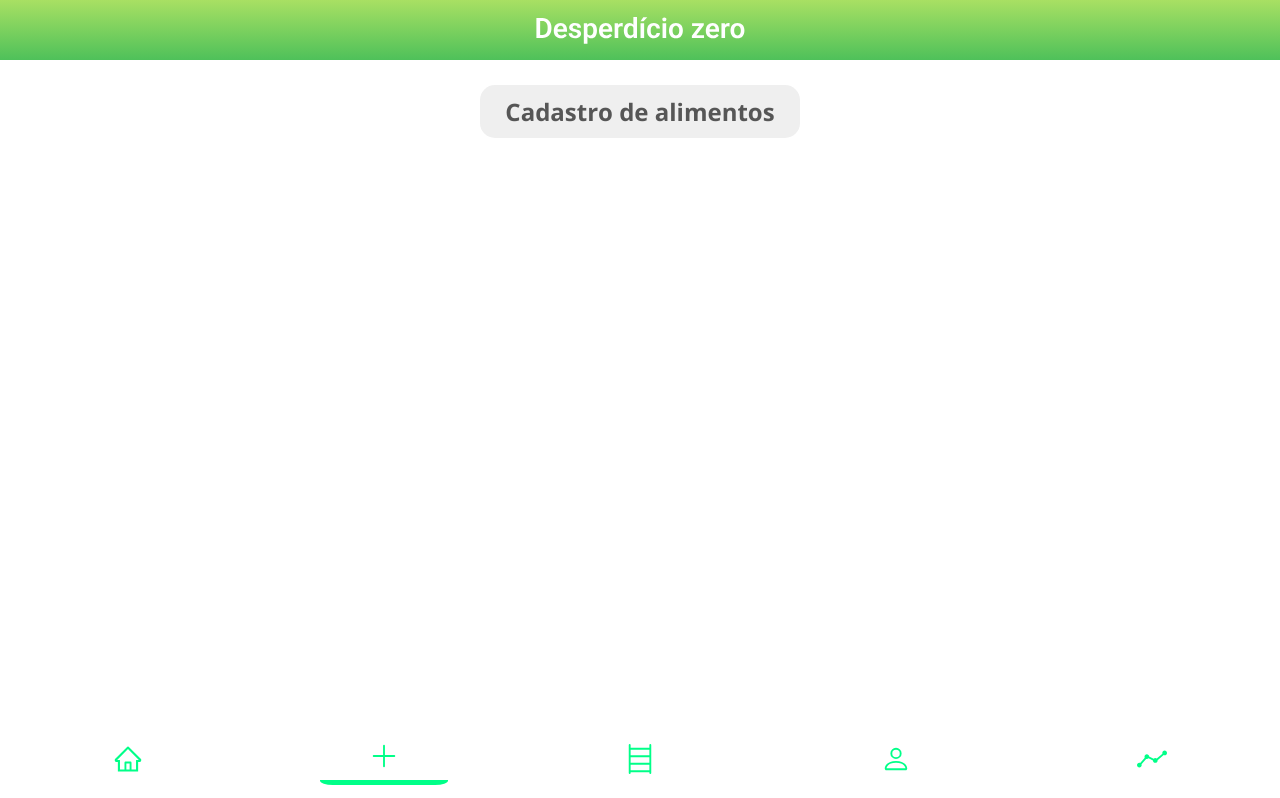
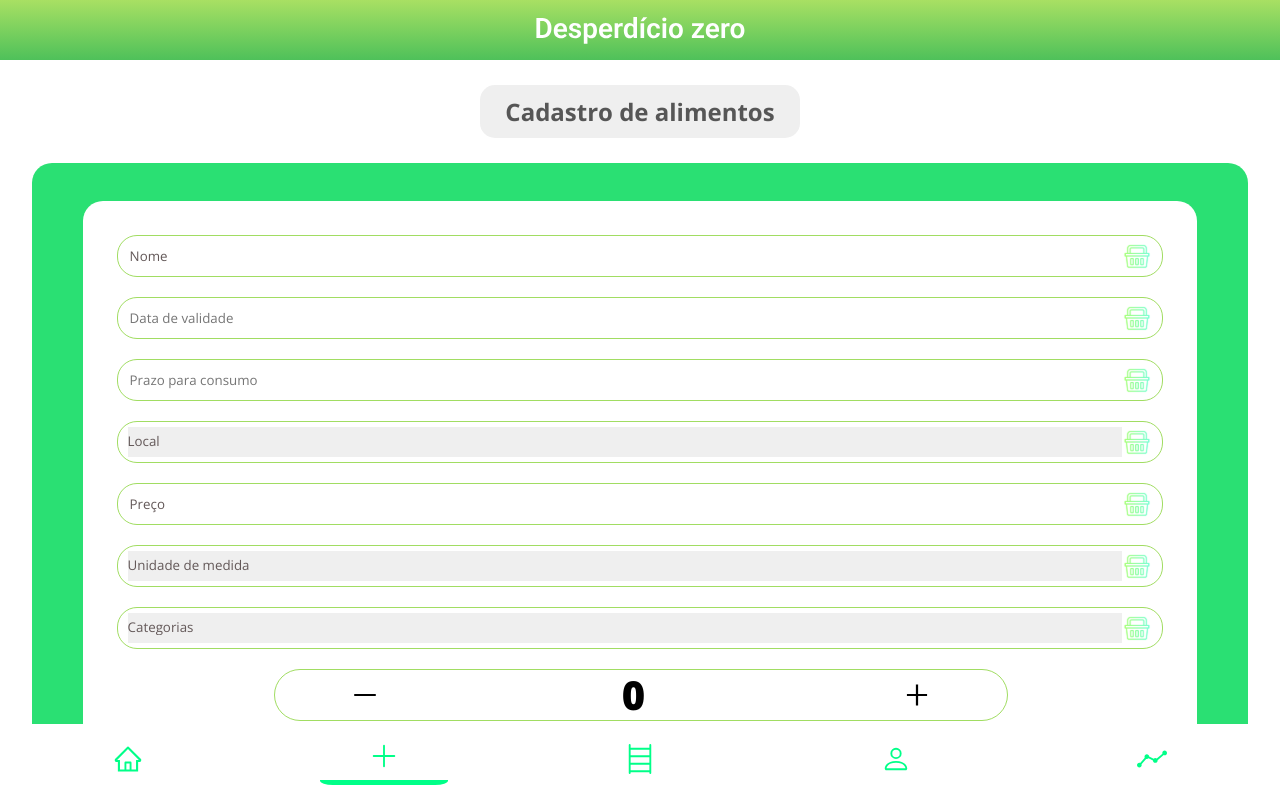
Before and after one commit to estartandodevs-course/desperdicio-zero-frontend, a React (Create React App) app: page /adicionar-alimento in a window 1280 px wide. Shown: the top 798 px of the page. Built offline with nearby package versions, Linux system fonts and the light colour scheme.

Commit message:
feat: Inclui componentes para cadastro de produto

```diff
--- a/src/pages/AddProduct/index.js
+++ b/src/pages/AddProduct/index.js
@@ -2,31 +2,64 @@ import React from 'react';
 import NavBar from '../../components/NavBar';
 import Header from '../../components/Header';
 import PageTitle from '../../components/PageTitle';
-// import { ReactComponent as NomeIcon } from '../../assets/icons/nome-icon.svg';
-// import { ReactComponent as DataDeValidadeIcon } from '../../assets/icons/data-de-validade-icon.svg';
 import { Container } from '../../styles/PagesStyles/GlobalPageStyles';
+import FoodForm from '../../components/FoodForm';
+import { ReactComponent as NomeIcon } from '../../assets/icons/nome-icon.svg';
+import { ReactComponent as DataDeValidadeIcon } from '../../assets/icons/data-de-validade-icon.svg';
 
 function AddProduct() {
-  // const inputs = [
-  //   {
-  //     name: 'Nome',
-  //     icon: NomeIcon,
-  //     type: 'text',
-  //   },
-  //   {
-  //     name: 'Data de validade',
-  //     icon: DataDeValidadeIcon,
-  //     type: 'date',
-  //   },
-  // ];
+  const inputs = [
+    {
+      name: 'Nome',
+      type: 'text',
+      icon: NomeIcon,
+    },
+    {
+      name: 'Data de validade',
+      type: 'date',
+      icon: DataDeValidadeIcon,
+    },
+    {
+      name: 'Prazo para consumo',
+      type: 'date',
+      icon: NomeIcon,
+    },
+    {
+      name: 'Local',
+      type: 'select',
+      icon: NomeIcon,
+      options: ['Geladeira', 'Freezer', 'Armário'],
+    },
+    {
+      name: 'Preço',
+      type: 'number',
+      icon: DataDeValidadeIcon,
+    },
+    {
+      name: 'Unidade de medida',
+      type: 'select',
+      icon: NomeIcon,
+      options: ['mm', 'g', 'kg', 'ml', 'l', 'und', 'lb', 'oz', 'gal', 'qt', 'fl. oz'],
+    },
+    {
+      name: 'Categorias',
+      type: 'select',
+      icon: NomeIcon,
+      options: [
+        'Frutas e verduras',
+        'Carnes e frios',
+        'Bebidas e outros produtos',
+        'Grão, cereais e farinhas',
+        'Outros',
+      ],
+    },
+  ];
 
   return (
     <Container>
       <Header />
       <PageTitle title={'Cadastro de alimentos'} />
-      {/* {inputs.map((item, index) => {
-        return <input type={item.type} placeholder={item.name} key={index} />;
-      })} */}
+      <FoodForm inputs={inputs} />
       <NavBar />
     </Container>
   );
```
